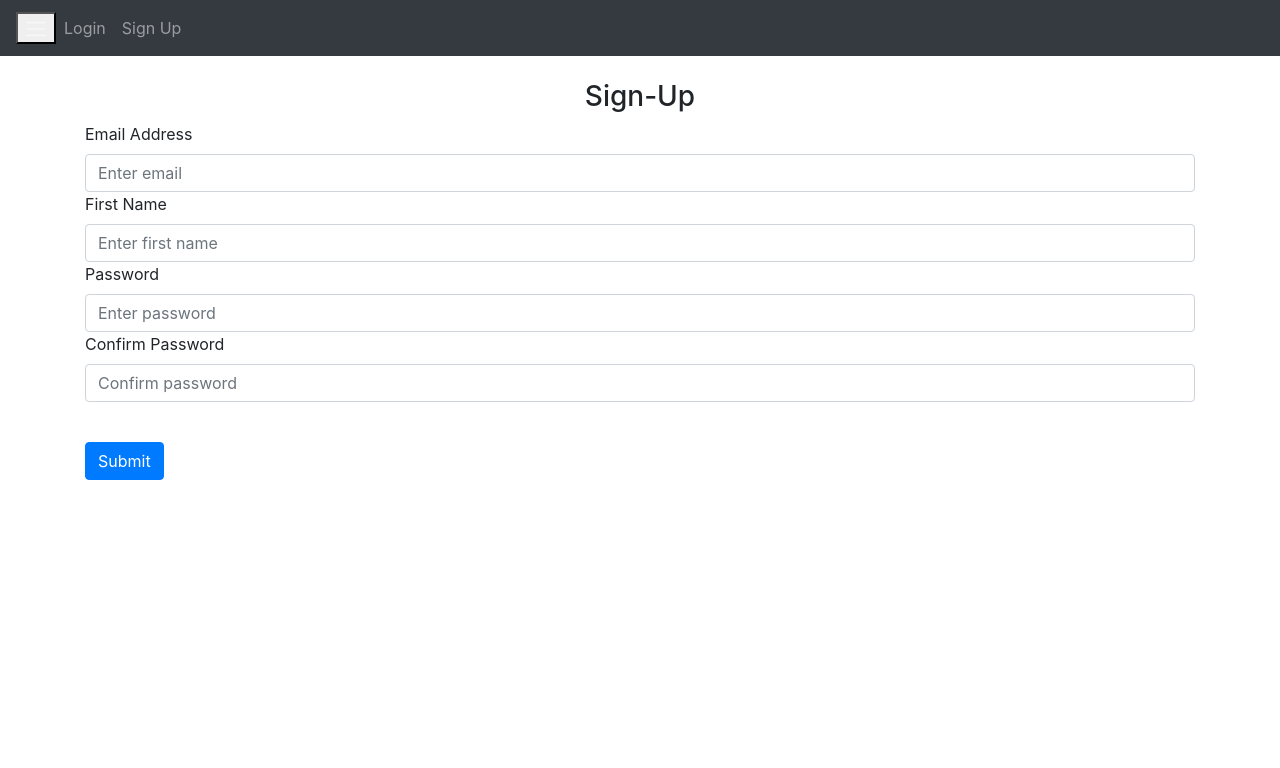
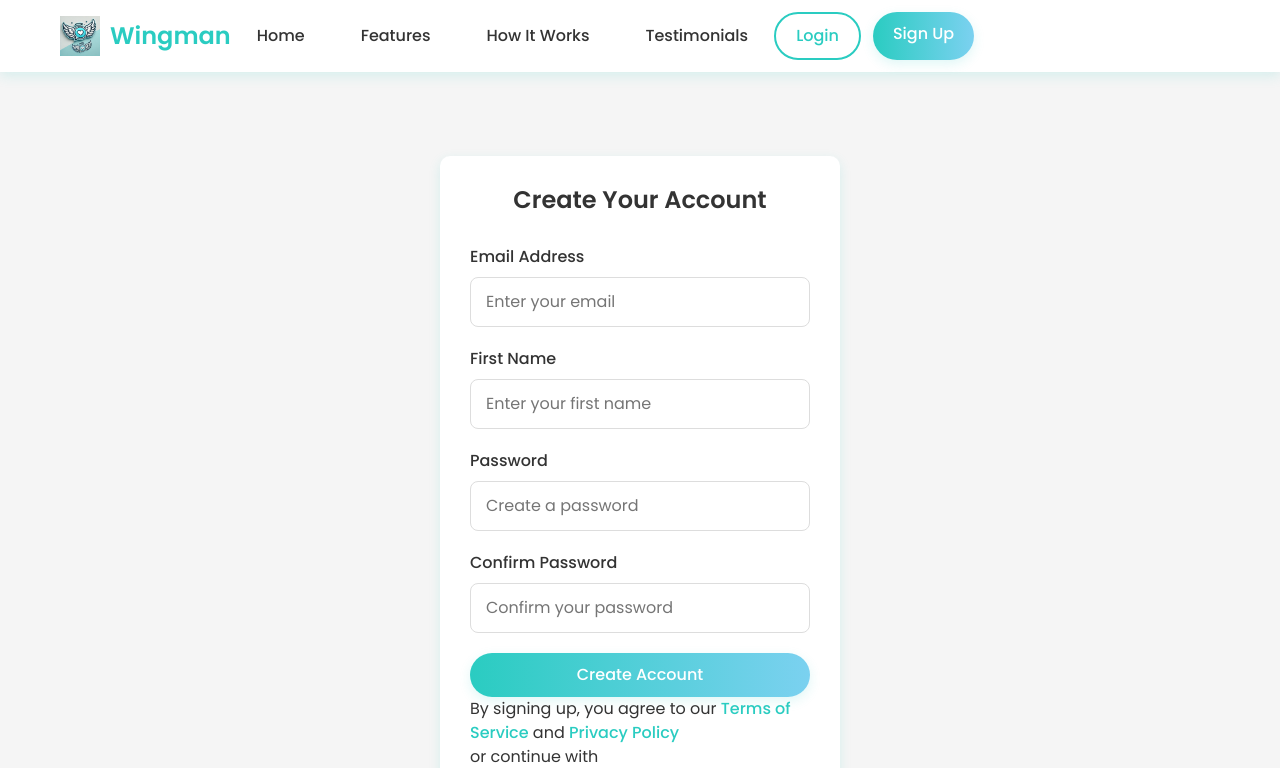
Before and after one commit to AsimovNo9/wingman, a Flask app: page /sign-up in a window 1280 px wide. Shown: the top 768 px of the page. Before the commit the page ends 480 px from the top, so only its background shows below. Run offline with Flask 3, Linux system fonts and the light colour scheme; some libraries are stand-ins or nearby versions.

Commit message:
Changed the styling

```diff
--- /dev/null
+++ b/src/static/css/style.css
@@ -0,0 +1,383 @@
+:root {
+    --primary: #2accc1;
+    --primary-light: #a8e6e3;
+    --primary-dark: #1a9d9a;
+    --secondary: #f5f5f5;
+    --text-dark: #333333;
+    --text-light: #ffffff;
+    --accent: #ff6b6b;
+    --gradient-start: #2accc1;
+    --gradient-end: #7bd1f0;
+    --shadow: 0 4px 12px rgba(42, 204, 193, 0.15);
+}
+
+* {
+    margin: 0;
+    padding: 0;
+    box-sizing: border-box;
+    font-family: 'Poppins', sans-serif;
+}
+
+body {
+    background-color: #f5f5f5;
+    color: var(--text-dark);
+}
+
+.container {
+    max-width: 1200px;
+    margin: 0 auto;
+    padding: 0 20px;
+}
+
+/* Navigation */
+.navbar {
+    background-color: white;
+    box-shadow: var(--shadow);
+    padding: 12px 0;
+    position: sticky;
+    top: 0;
+    z-index: 100;
+}
+
+.navbar-content {
+    display: flex;
+    justify-content: space-between;
+    align-items: center;
+}
+
+.logo {
+    display: flex;
+    align-items: center;
+    gap: 10px;
+}
+
+.logo img {
+    height: 40px;
+}
+
+.logo-text {
+    font-size: 24px;
+    font-weight: 600;
+    color: var(--primary);
+}
+
+.nav-links {
+    display: flex;
+    gap: 24px;
+}
+
+.nav-link {
+    color: var(--text-dark);
+    text-decoration: none;
+    font-weight: 500;
+    transition: color 0.3s;
+}
+
+.nav-link:hover {
+    color: var(--primary);
+}
+
+.nav-link.active {
+    color: var(--primary);
+}
+
+.nav-buttons {
+    display: flex;
+    gap: 12px;
+}
+
+.btn {
+    padding: 10px 20px;
+    border-radius: 50px;
+    cursor: pointer;
+    font-weight: 500;
+    transition: all 0.3s;
+    text-decoration: none;
+    display: inline-block;
+}
+
+.btn-primary {
+    background: linear-gradient(to right, var(--gradient-start), var(--gradient-end));
+    color: var(--text-light);
+    border: none;
+    box-shadow: var(--shadow);
+}
+
+.btn-primary:hover {
+    transform: translateY(-2px);
+    box-shadow: 0 6px 15px rgba(42, 204, 193, 0.25);
+}
+
+.btn-outline {
+    background: transparent;
+    color: var(--primary);
+    border: 2px solid var(--primary);
+}
+
+.btn-outline:hover {
+    background-color: var(--primary-light);
+    color: var(--primary-dark);
+}
+
+/* Hero Section */
+.hero {
+    padding: 80px 0;
+    background: url('/api/placeholder/1200/600') center center no-repeat;
+    background-size: cover;
+    position: relative;
+}
+
+.hero::before {
+    content: "";
+    position: absolute;
+    top: 0;
+    left: 0;
+    width: 100%;
+    height: 100%;
+    background: linear-gradient(to right, rgba(255,255,255,0.9), rgba(255,255,255,0.6));
+}
+
+.hero-content {
+    position: relative;
+    z-index: 1;
+    max-width: 600px;
+}
+
+.hero-title {
+    font-size: 48px;
+    font-weight: 700;
+    margin-bottom: 20px;
+    color: var(--text-dark);
+}
+
+.hero-subtitle {
+    font-size: 18px;
+    color: #555;
+    margin-bottom: 30px;
+    line-height: 1.6;
+}
+
+/* Features Section */
+.features {
+    padding: 80px 0;
+}
+
+.section-title {
+    text-align: center;
+    font-size: 36px;
+    font-weight: 700;
+    margin-bottom: 50px;
+    color: var(--text-dark);
+}
+
+.feature-cards {
+    display: grid;
+    grid-template-columns: repeat(auto-fill, minmax(300px, 1fr));
+    gap: 30px;
+}
+
+.feature-card {
+    background-color: white;
+    border-radius: 10px;
+    padding: 30px;
+    box-shadow: var(--shadow);
+    transition: transform 0.3s;
+}
+
+.feature-card:hover {
+    transform: translateY(-5px);
+}
+
+.feature-icon {
+    background: linear-gradient(to right, var(--gradient-start), var(--gradient-end));
+    width: 60px;
+    height: 60px;
+    border-radius: 50%;
+    display: flex;
+    align-items: center;
+    justify-content: center;
+    margin-bottom: 20px;
+    color: white;
+    font-size: 24px;
+}
+
+.feature-title {
+    font-size: 20px;
+    font-weight: 600;
+    margin-bottom: 15px;
+}
+
+.feature-description {
+    color: #555;
+    line-height: 1.6;
+}
+
+/* How It Works Section */
+.how-it-works {
+    padding: 80px 0;
+    background-color: var(--primary-light);
+}
+
+.steps {
+    display: flex;
+    justify-content: space-around;
+    flex-wrap: wrap;
+    gap: 20px;
+}
+
+.step {
+    display: flex;
+    flex-direction: column;
+    align-items: center;
+    max-width: 250px;
+    text-align: center;
+}
+
+.step-number {
+    background-color: var(--primary);
+    color: white;
+    width: 40px;
+    height: 40px;
+    border-radius: 50%;
+    display: flex;
+    align-items: center;
+    justify-content: center;
+    font-weight: 600;
+    margin-bottom: 15px;
+}
+
+.step-title {
+    font-size: 18px;
+    font-weight: 600;
+    margin-bottom: 10px;
+}
+
+.step-description {
+    color: #555;
+    line-height: 1.6;
+}
+
+/* Footer */
+footer {
+    background-color: white;
+    padding: 40px 0;
+    box-shadow: 0 -4px 12px rgba(0, 0, 0, 0.05);
+}
+
+.footer-content {
+    display: flex;
+    justify-content: space-between;
+    flex-wrap: wrap;
+    gap: 30px;
+}
+
+.footer-column {
+    flex: 1;
+    min-width: 200px;
+}
+
+.footer-title {
+    font-size: 18px;
+    font-weight: 600;
+    margin-bottom: 20px;
+    color: var(--text-dark);
+}
+
+.footer-links {
+    display: flex;
+    flex-direction: column;
+    gap: 10px;
+}
+
+.footer-link {
+    color: #555;
+    text-decoration: none;
+    transition: color 0.3s;
+}
+
+.footer-link:hover {
+    color: var(--primary);
+}
+
+.footer-bottom {
+    margin-top: 40px;
+    text-align: center;
+    padding-top: 20px;
+    border-top: 1px solid #eee;
+    color: #777;
+}
+
+/* Login Form Styles */
+.auth-container {
+    max-width: 400px;
+    margin: 60px auto;
+    padding: 30px;
+    background-color: white;
+    border-radius: 10px;
+    box-shadow: var(--shadow);
+}
+
+.auth-title {
+    font-size: 24px;
+    font-weight: 600;
+    text-align: center;
+    margin-bottom: 30px;
+    color: var(--text-dark);
+}
+
+.form-group {
+    margin-bottom: 20px;
+}
+
+.form-label {
+    display: block;
+    margin-bottom: 8px;
+    font-weight: 500;
+    color: var(--text-dark);
+}
+
+.form-input {
+    width: 100%;
+    padding: 12px 15px;
+    border: 1px solid #ddd;
+    border-radius: 8px;
+    font-size: 16px;
+    transition: border-color 0.3s;
+}
+
+.form-input:focus {
+    border-color: var(--primary);
+    outline: none;
+}
+
+.auth-footer {
+    text-align: center;
+    margin-top: 20px;
+    color: #777;
+}
+
+.auth-link {
+    color: var(--primary);
+    text-decoration: none;
+    font-weight: 500;
+}
+
+/* Responsive */
+@media (max-width: 768px) {
+    .nav-links {
+        display: none;
+    }
+
+    .hero-title {
+        font-size: 36px;
+    }
+
+    .feature-cards {
+        grid-template-columns: 1fr;
+    }
+
+    .steps {
+        flex-direction: column;
+        align-items: center;
+    }
+}
--- a/src/templates/base.html
+++ b/src/templates/base.html
@@ -15,27 +15,36 @@
         href="https://stackpath.bootstrapcdn.com/font-awesome/4.7.0/css/font-awesome.min.css"
         crossorigin="anonymous"
         />
+        <link href="https://fonts.googleapis.com/css2?family=Poppins:wght@300;400;500;600;700&display=swap" rel="stylesheet">
 
-        <title>{% block title %} Wingman {% endblock %}</title>
+        <link href="../static/css/style.css" rel="stylesheet">
+
+        <title>{% block title %} Wingman - Find Love {% endblock %}</title>
     </head>
 
     <body>
 
-        <nav class="navbar navbar-expand-lg navbar-dark bg-dark">
-            <button class="navbar-toggle", type="button" data-toggle="collapse" data-target="#navbar">
-                <span class="navbar-toggler-icon"></span>
-            </button>
-            <div class="collapse navbar-collapse" id="navbar">
-                <div class="navbar-nav">
-                    {% if user.is_authenticated %}
-                    <a class="nav-item nav-link" id="logout" href="/logout">Logout</a>
-                    <a class="nav-item nav-link" id="home" href="/home">Home</a>
-                    {% else %}
-                    <a class="nav-item nav-link" id="login" href="/login">Login</a>
-                    <a class="nav-item nav-link" id="SignUp" href="/sign-up">Sign Up</a>
-                    {% endif %}
+        <nav class="navbar">
+            <div class="container navbar-content">
+                <div class="logo">
+                    <img src="../static/images/Wingman1.ico" alt="Wingman Logo">
+                    <span class="logo-text">Wingman</span>
+                    <div class="nav-links">
+                        <a href="#" class="nav-link">Home</a>
+                        <a href="#" class="nav-link">Features</a>
+                        <a href="#" class="nav-link">How It Works</a>
+                        <a href="#" class="nav-link">Testimonials</a>
+                    </div>
+                    <div class="nav-buttons">
+                            {% if user.is_authenticated %}
+                            <a href="/logout" class="btn btn-outline">logout</a>
+                            <a href="/home" class="btn btn-primary">Home</a>
+                            {% else %}
+                            <a href="/login" class="btn btn-outline">Login</a>
+                            <a href="/sign-up" class="btn btn-primary">Sign Up</a>
+                            {% endif %}
+                    <div>
                 </div>
-            </div>
         </nav>
 
         {% with messages = get_flashed_messages(with_categories=true) %} {% if messages %} {% for category, message in messages %} {% if category =='error' %}
@@ -75,4 +84,44 @@
             crossorigin="anonymous">
         </script>
     </body>
+
+    <!-- Footer -->
+<footer>
+    <div class="container footer-content">
+        <div class="footer-column">
+            <h3 class="footer-title">Wingman</h3>
+            <p>Your celestial guide to finding your perfect match.</p>
+        </div>
+        <div class="footer-column">
+            <h3 class="footer-title">Company</h3>
+            <div class="footer-links">
+                <a href="#" class="footer-link">About Us</a>
+                <a href="#" class="footer-link">Careers</a>
+                <a href="#" class="footer-link">Blog</a>
+                <a href="#" class="footer-link">Press</a>
+            </div>
+        </div>
+        <div class="footer-column">
+            <h3 class="footer-title">Support</h3>
+            <div class="footer-links">
+                <a href="#" class="footer-link">Help Center</a>
+                <a href="#" class="footer-link">Safety Tips</a>
+                <a href="#" class="footer-link">Community Guidelines</a>
+                <a href="#" class="footer-link">Contact Us</a>
+            </div>
+        </div>
+        <div class="footer-column">
+            <h3 class="footer-title">Legal</h3>
+            <div class="footer-links">
+                <a href="#" class="footer-link">Terms of Service</a>
+                <a href="#" class="footer-link">Privacy Policy</a>
+                <a href="#" class="footer-link">Cookie Policy</a>
+                <a href="#" class="footer-link">Intellectual Property</a>
+            </div>
+        </div>
+    </div>
+    <div class="container footer-bottom">
+        <p>&copy; 2025 Wingman. All rights reserved.</p>
+    </div>
+</footer>
 </html>
--- a/src/templates/home.html
+++ b/src/templates/home.html
@@ -5,7 +5,6 @@
 
 <h1 align="center">Notes</h1>
 <ul class="list-group list-group-flush" id="notes">
-    {% for note in user.notes %}
     <li class="list-group-item"></li>
 </ul>
 
--- a/src/templates/sign_up.html
+++ b/src/templates/sign_up.html
@@ -3,21 +3,57 @@
 
 {% block content %}
 <br />
+<!-- Sign Up Form -->
+<div class="auth-container">
+    <h2 class="auth-title">Create Your Account</h2>
 
-<form method="POST">
-    <h3 align="center">Sign-Up</h3>
-    <div class="form-group">
-        <label for="email">Email Address</label>
-        <input type="email" class="form-control" id="email" name="email" placeholder="Enter email" >
-        <label for="firstName">First Name</label>
-        <input type="text" class="form-control" id="firstName" name="firstName" placeholder="Enter first name " >
-        <label for="password1">Password</label>
-        <input type="password" class="form-control" id="password1" name="password1" placeholder="Enter password" >
-        <label for="password2">Confirm Password</label>
-        <input type="password" class="form-control" id="password2" name="password2" placeholder="Confirm password" >
+
+    <form method="POST">
+        <div class="form-group">
+            <label for="email" class="form-label">Email Address</label>
+            <input type="email" id="email" name="email" class="form-input" placeholder="Enter your email" required>
+        </div>
+        <div class="form-group">
+            <label for="firstName" class="form-label">First Name</label>
+            <input type="text" id="firstName" name="firstName" class="form-input" placeholder="Enter your first name" required>
+        </div>
+        <div class="form-group">
+            <label for="password1" class="form-label">Password</label>
+            <input type="password" id="password1" name="password1" class="form-input" placeholder="Create a password" required>
+        </div>
+        <div class="form-group">
+            <label for="password2" class="form-label">Confirm Password</label>
+            <input type="password" id="password2" name="password2" class="form-input" placeholder="Confirm your password" required>
+        </div>
+
+        <button type="submit" class="btn btn-primary" style="width: 100%;">Create Account</button>
+
+        <div class="terms-notice">
+            By signing up, you agree to our <a href="#" class="auth-link">Terms of Service</a> and <a href="#" class="auth-link">Privacy Policy</a>
+        </div>
+    </form>
+
+    <div class="form-divider">
+        <div class="form-divider-line"></div>
+        <div class="form-divider-text">or continue with</div>
+        <div class="form-divider-line"></div>
     </div>
 
-    <br/>
-    <button type="submit", class="btn btn-primary">Submit</button>
-</form>
+    <div class="social-buttons">
+        <button class="social-button">
+            <img src="/api/placeholder/20/20" alt="Google">
+            Google
+        </button>
+        <button class="social-button">
+            <img src="/api/placeholder/20/20" alt="Facebook">
+            Facebook
+        </button>
+    </div>
+
+    <div class="auth-footer">
+        Already have an account? <a href="/login" class="auth-link">Login</a>
+    </div>
+</div>
+</body>
+</html>
 {% endblock %}
```
Also changed, not shown: src/templates/landing.html (added, +45 -0 lines), src/templates/login.html (+16 -10 lines).
